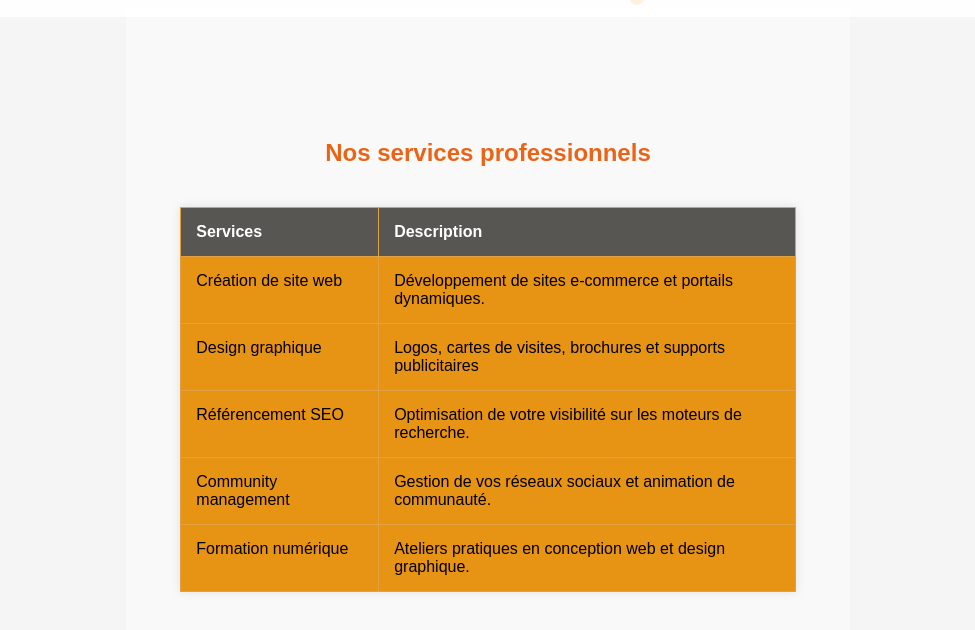
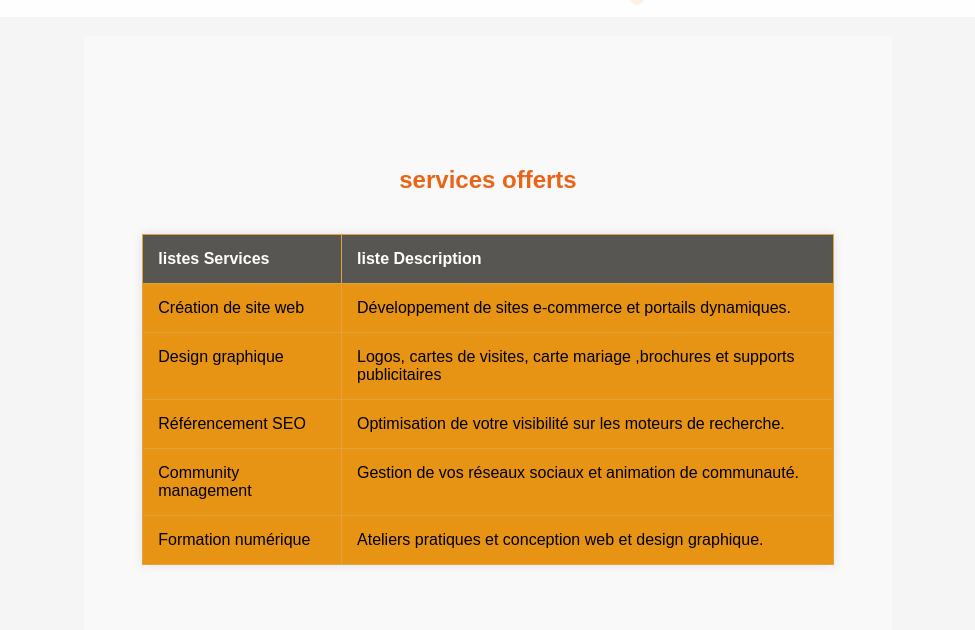
Before and after one commit to ingtito2/mon_projet_technova_repository, a plain HTML site: page services.html in a window 1280 px wide. Shown: the part 60-690 px from the top of the page, without its empty margins (152-1127 px from the left). Drawn offline with Linux system fonts and the light colour scheme.

Commit message:
modifikasyon mwen

```diff
--- a/services.html
+++ b/services.html
@@ -19,12 +19,12 @@
     </header>
 
     <section class="services" id="services">
-        <h1>Nos services professionnels</h1>
+        <h1>services offerts </h1>
         <table>
             <thead>
                 <tr>
-                    <th>Services</th>
-                    <th>Description</th>
+                    <th> listes Services</th>
+                    <th> liste Description</th>
                 </tr>
             </thead>
             <tbody>
@@ -34,7 +34,7 @@
                 </tr>
                 <tr>
                     <td>Design graphique</td>
-                    <td>Logos, cartes de visites, brochures et supports publicitaires</td>
+                    <td>Logos, cartes de visites, carte mariage ,brochures et supports publicitaires</td>
                 </tr>
                 <tr>
                     <td>Référencement SEO</td>
@@ -46,7 +46,7 @@
                 </tr>
                 <tr>
                     <td>Formation numérique</td>
-                    <td>Ateliers pratiques en conception web et design graphique.</td>
+                    <td>Ateliers pratiques et conception web et design graphique.</td>
                 </tr>
             </tbody>
         </table>
```
